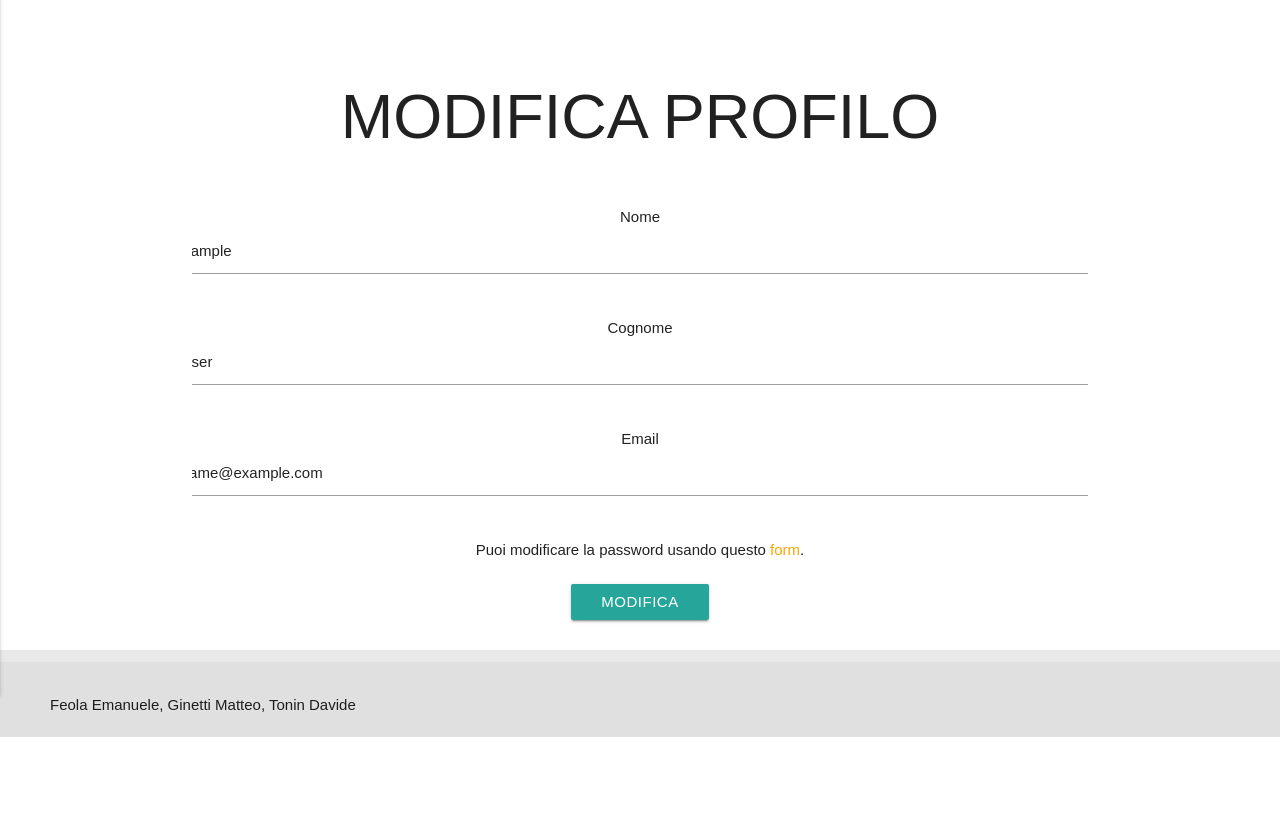
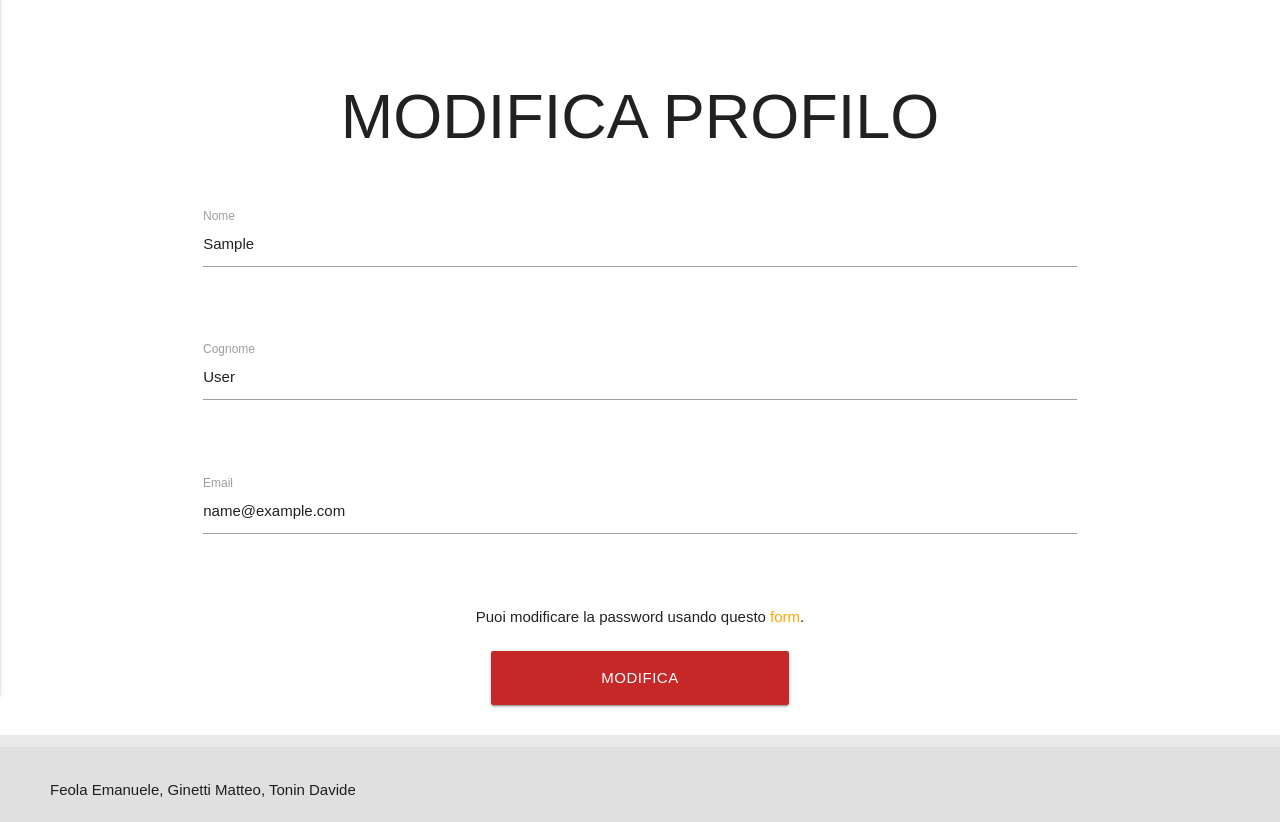
Before and after one commit to DavideTonin99/djfantamarconi, a Django app: page /profile/edit/ in a window 1280 px wide. Shown: the part 165-987 px from the top of the page. Before the commit the page ends 902 px from the top, so only its background shows below. Run offline with Django 3.2, Linux system fonts and the light colour scheme; the visitor is signed in with stand-in values (Sample User, id 1); some libraries are stand-ins or nearby versions.

Commit message:
edit_profile, single process conve rted to materialize

```diff
--- a/templates/edit_profile.html
+++ b/templates/edit_profile.html
@@ -13,39 +13,46 @@
     <div class="row">
         <h1 class="col-md-12 text-center">MODIFICA PROFILO</h1>
     </div>
+
     <div class="row">
         <div class='justify-content-md-center col-sm-10 offset-sm-1'>
-            <form method="post">
+            <form class="col s12" method="post">
                 {% csrf_token %}
-                <div class="col-sm-12">
-                    {{ form.first_name.errors }}
-                    <div class="input-group">
-                        <span class="input-group-addon">Nome</span>
-                        {{ form.first_name }}
-                    </div>
+                <div class="row">
+                  <div class="col s12">
+                      {{ form.first_name.errors }}
+                      <div class="input-field col s12">
+                          <label>Nome</label>
+                          {{ form.first_name }}
+                      </div>
+                  </div>
                 </div>
                 <br />
-                <div class="col-sm-12">
+                <div class="row">
+                  <div class="col s12">
                     {{ form.last_name.errors }}
-                    <div class="input-group">
-                        <span class="input-group-addon">Cognome</span>
+                    <div class="input-field col s12">
+                        <label>Cognome</label>
                         {{ form.last_name }}
                     </div>
+                 </div>
                 </div>
                 <br />
-                <div class="col-sm-12">
+                <div class="row">
+                  <div class="col s12">
                     {{ form.email.errors }}
-                    <div class="input-group">
-                        <span class="input-group-addon">Email</span>
+                    <div class="input-field col s12">
+                        <label>Email</label>
                         {{ form.email }}
                     </div>
+                  </div>
                 </div>
                 <br />
                 <div class="col-sm-12">
                     Puoi modificare la password usando questo <a href='#'>form</a>.
                 </div>
                 <br />
-                <button class="btn btn-warning col-sm-8" type="submit">MODIFICA</button>
+                <button class="waves-effect waves-light btn-large col s4 offset-s4 red darken-3" type="submit">MODIFICA</button>
             </form>
         </div>
     </div>
```
Also changed, not shown: templates/single_process.html (+21 -13 lines).
